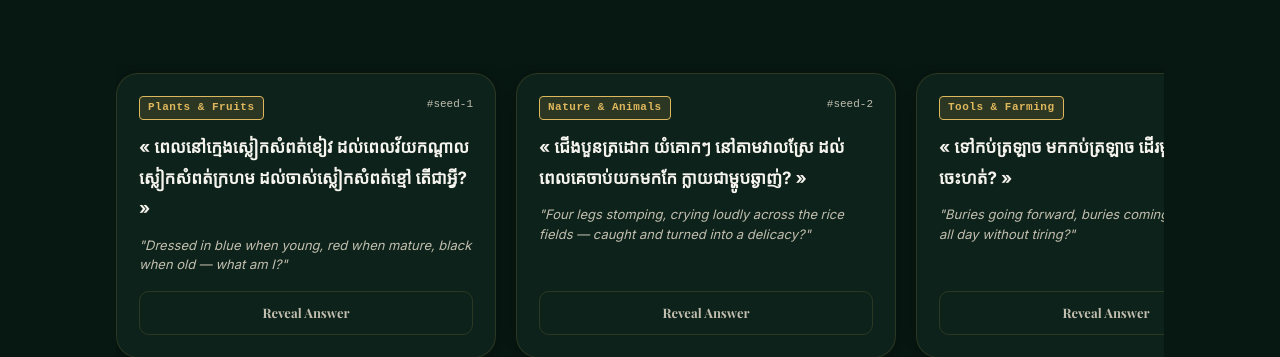
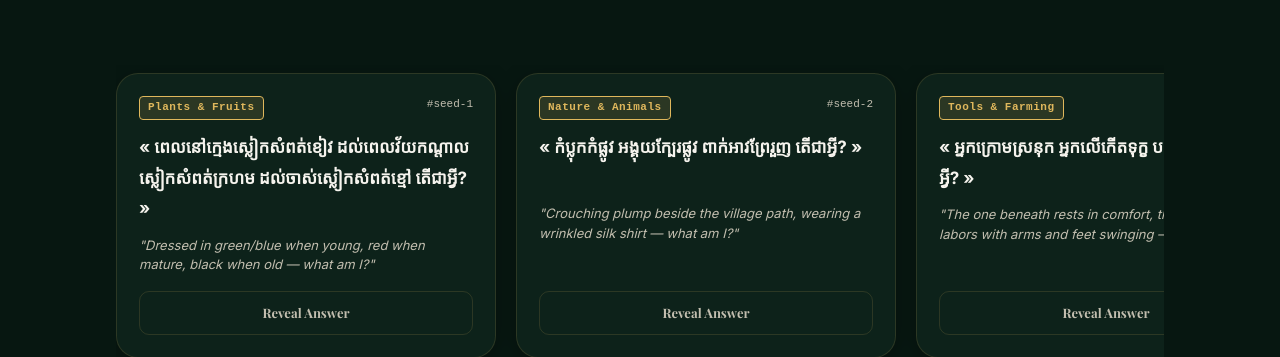
Before and after one commit to nXuuuu/khmer-riddle-archive, a Next.js app: page / in a window 1280 px wide. Shown: the part 1100-1457 px from the top of the page. Built offline with nearby package versions, Linux system fonts and the light colour scheme; no server answers; the database is empty; a web font is replaced by a local one.

Commit message:
data(seed): expand and verify 12 authentic Khmer riddles with Buddhist Institute citations [AI-assisted]

```diff
--- a/data/seedRiddles.js
+++ b/data/seedRiddles.js
@@ -1,38 +1,39 @@
 // ============================================================
-// Initial fallback seed riddles for instant 0ms hero render
-// Matches supabase_setup.sql schema
+// Verified Ancient Khmer Riddles (ពាក្យបណ្ដៅបុរាណខ្មែរ)
+// Source: Buddhist Institute of Cambodia & Pich Sal (1964)
+// Verified authentic folklore collection for KumPi Living Archive
 // ============================================================
 
 export const SEED_RIDDLES = [
   {
     id: "seed-1",
-    question: "ពេលនៅក្មេងស្លៀកសំពត់ខៀវ ដល់ពេលវ័យកណ្តាលស្លៀកសំពត់ក្រហម ដល់ចាស់ស្លៀកសំពត់ខ្មៅ តើជាអ្វី?",
+    question: "ពេលនៅក្មេងស្លៀកសំពត់ខៀវ ដល់ពេលវ័យកណ្ដាលស្លៀកសំពត់ក្រហម ដល់ចាស់ស្លៀកសំពត់ខ្មៅ តើជាអ្វី?",
     answer_kh: "ផ្លែម្ទេស",
     answer_en: "Chili Pepper",
     category: "Plants & Fruits",
-    hint: "Dressed in blue when young, red when mature, black when old — what am I?",
-    explanation: "The riddle maps the color stages of a chili pepper as it ripens: green when young, red when ripe, and dark/black when dried and withered.",
-    source: "Buddhist Institute of Cambodia, Collection of Ancient Khmer Riddles"
+    hint: "Dressed in green/blue when young, red when mature, black when old — what am I?",
+    explanation: "The riddle tracks the color stages of a chili pepper: dark green (traditionally called ខៀវ in rural Khmer) when unripe, fiery red when mature, and withered black when dried for preservation.",
+    source: "ប្រជុំពាក្យបណ្ដៅបុរាណខ្មែរ (វិទ្យាស្ថានពុទ្ធសាសនបណ្ឌិត្យ) · Collection of Ancient Khmer Riddles, Buddhist Institute of Cambodia"
   },
   {
     id: "seed-2",
-    question: "ជើងបួនត្រដោក យំគោកៗ នៅតាមវាលស្រែ ដល់ពេលគេចាប់យកមកកែ ក្លាយជាម្ហូបឆ្ងាញ់?",
-    answer_kh: "កង្កែប / គីង្គក់",
-    answer_en: "Frog",
+    question: "កំប្លុកកំផ្លូវ អង្គុយក្បែរផ្លូវ ពាក់អាវព្រែរួញ តើជាអ្វី?",
+    answer_kh: "សត្វគីង្គក់ / កង្កែប",
+    answer_en: "Toad / Frog",
     category: "Nature & Animals",
-    hint: "Four legs stomping, crying loudly across the rice fields — caught and turned into a delicacy?",
-    explanation: "A frog leaping through flooded rice paddies during the rainy season — a common sound of rural Cambodian life.",
-    source: "Khmer Folk Literature Heritage, Ministry of Culture and Fine Arts"
+    hint: "Crouching plump beside the village path, wearing a wrinkled silk shirt — what am I?",
+    explanation: "A beloved countryside riddle personifying the bumpy, textured skin of a toad or paddy frog as an elegant but wrinkled silk garment (អាវព្រែរួញ).",
+    source: "កម្រងពាក្យបណ្ដៅខ្មែរ រៀបរៀងដោយ ពេជ្រ សាល (វិទ្យាស្ថានពុទ្ធសាសនបណ្ឌិត្យ គ.ស. ១៩៦៤) · Pich Sal, Buddhist Institute"
   },
   {
     id: "seed-3",
-    question: "ទៅកប់ត្រឡាច មកកប់ត្រឡាច ដើរមួយថ្ងៃមិនចេះហត់?",
-    answer_kh: "ស្នាមចែវ / ចែវទូក",
-    answer_en: "Paddle strokes on water",
+    question: "អ្នកក្រោមស្រនុក អ្នកលើកើតទុក្ខ បះដៃបះជើង តើជាអ្វី?",
+    answer_kh: "អ្នកចែវទូក / ស្នាមចែវ",
+    answer_en: "Boatman Paddling / Stroke on Water",
     category: "Tools & Farming",
-    hint: "Buries going forward, buries coming back — walks all day without tiring?",
-    explanation: "The motion of paddling a boat — the blade plunges into the water going and coming, yet leaves no lasting trace.",
-    source: "Ancient Khmer Riddles, Buddhist Institute of Cambodia"
+    hint: "The one beneath rests in comfort, the one above labors with arms and feet swinging — what am I?",
+    explanation: "A witty paradox of traditional river life: the boat beneath glides smoothly along the water while the boatman above works vigorously rowing the oars.",
+    source: "ប្រជុំពាក្យបណ្ដៅបុរាណខ្មែរ (វិទ្យាស្ថានពុទ្ធសាសនបណ្ឌិត្យ) · Collection of Ancient Khmer Riddles, Buddhist Institute of Cambodia"
   },
   {
     id: "seed-4",
@@ -40,29 +41,29 @@ export const SEED_RIDDLES = [
     answer_kh: "ស្រមោល",
     answer_en: "Shadow",
     category: "Body & Daily Life",
-    hint: "Walks through the forest without breaking branches, falls in water without drowning, touches fire without burning?",
-    explanation: "The shadow is an intangible companion that follows us everywhere — it cannot be destroyed by forest, water, or fire.",
-    source: "Collection of Khmer Folk Riddles, Buddhist Institute of Cambodia"
+    hint: "Walks through dense forest without breaking, falls into deep water without sinking, touched by fire without burning?",
+    explanation: "A classic philosophical riddle on the intangible nature of one's shadow: an inseparable companion that passes through brush unharmed and cannot drown or burn.",
+    source: "ប្រជុំពាក្យបណ្ដៅបុរាណខ្មែរ (វិទ្យាស្ថានពុទ្ធសាសនបណ្ឌិត្យ) · Collection of Ancient Khmer Riddles, Buddhist Institute of Cambodia"
   },
   {
     id: "seed-5",
-    question: "ដើមមួយមានមែកបួន មែកនីមួយៗមានស្លឹកប្រាំ?",
-    answer_kh: "ដៃ ជើង និងម្រាម",
-    answer_en: "Human hands and feet (arms & legs with five fingers/toes each)",
-    category: "Body & Daily Life",
-    hint: "One tree with four branches, each branch bearing five leaves?",
-    explanation: "The human body compared to a tree: the trunk is the torso, four branches are two arms and two legs, and five leaves are five fingers/toes.",
-    source: "Khmer Folk Literature for Children, National Library of Cambodia"
+    question: "ដើមមួយ ត្រួយបួន ផ្កាពេញខ្លួន ផ្លែតែពីរ តើជាអ្វី?",
+    answer_kh: "ផែនដី ទិសទាំងបួន ផ្កាយ ព្រះអាទិត្យនិងព្រះចន្ទ (ឬ រាងកាយមនុស្ស)",
+    answer_en: "The Earth & Cosmos (Trunk = Earth, 4 Shoots = Cardinal Directions, Flowers = Stars, 2 Fruits = Sun & Moon)",
+    category: "Wisdom & Folklore",
+    hint: "One single trunk with four shoots, covered in countless blossoms, bearing only two celestial fruits?",
+    explanation: "A profound cosmological riddle from ancient temple scholars: the Earth is the trunk, the four cardinal compass directions are shoots, constellations of stars are flowers, and the Sun and Moon are the two celestial fruits.",
+    source: "ប្រជុំចំណោទប្រាជ្ញាខ្មែរ (វិទ្យាស្ថានពុទ្ធសាសនបណ្ឌិត្យ) · Ancient Khmer Wisdom Dilemmas, Buddhist Institute of Cambodia"
   },
   {
     id: "seed-6",
-    question: "មានខ្លួនគ្មានក្បាល មានពោះគ្មានពោះវៀន ចុកពោះម្ដងៗស្រែកទ្រហោយំ?",
+    question: "មានខ្លួនគ្មានក្បាល មានពោះគ្មានពោះវៀន ចុកពោះម្ដងៗស្រែកទ្រហោយំ តើជាអ្វី?",
     answer_kh: "ស្គរ",
     answer_en: "Traditional Khmer Drum (Skhor)",
     category: "Tools & Farming",
-    hint: "Has a body but no head, has a belly but no intestines — poke its belly and it cries out loud?",
-    explanation: "The traditional Khmer drum: a hollow body with no head, and when struck, it produces a powerful resonant sound.",
-    source: "Traditional Khmer Music & Arts Heritage, Ministry of Culture and Fine Arts"
+    hint: "Has a body but no head, a belly but no entrails — strike its belly and it roars aloud?",
+    explanation: "A musical riddle describing the traditional Khmer wooden drum (Skhor): hollowed from a tree trunk with leather stretched tight across its hollow belly, producing deep resonance when struck during festivals.",
+    source: "មរតកសិល្បៈតន្ត្រីប្រពៃណីខ្មែរ (ក្រសួងវប្បធម៌ និងវិចិត្រសិល្បៈ) · Traditional Khmer Music Heritage, Ministry of Culture and Fine Arts"
   },
   {
     id: "seed-7",
@@ -70,18 +71,58 @@ export const SEED_RIDDLES = [
     answer_kh: "ផ្លែពោត",
     answer_en: "Ear of Corn",
     category: "Plants & Fruits",
-    hint: "Plump and budding, sitting atop a hill, letting her long hair flow in the wind — what am I?",
-    explanation: "A poetic observation of an ear of corn on its stalk, with golden silk tassels blowing freely in the breeze.",
-    source: "Ancient Khmer Riddles & Proverbs (Compiled by Pich Sal)"
+    hint: "Plump and budding, sitting atop a mound, letting her long golden hair flow in the breeze?",
+    explanation: "A poetic agricultural riddle comparing an ear of corn on its stalk to a young woman sitting gracefully on a hill with her golden silk tassels (សក់ពោត) blowing in the wind.",
+    source: "កម្រងពាក្យបណ្ដៅខ្មែរ រៀបរៀងដោយ ពេជ្រ សាល (វិទ្យាស្ថានពុទ្ធសាសនបណ្ឌិត្យ គ.ស. ១៩៦៤) · Pich Sal, Buddhist Institute"
   },
   {
     id: "seed-8",
+    question: "កាប់ផាំងដល់ថ្ម កាប់ផាំងដល់ដីស កាប់ផាំងដល់ទឹកសមុទ្រ តើជាអ្វី?",
+    answer_kh: "ផ្លែដូង",
+    answer_en: "Coconut",
+    category: "Plants & Fruits",
+    hint: "One strike strikes stone, one strike strikes chalk, one strike reaches the ocean water?",
+    explanation: "A layered description of opening a fresh coconut: cleaving through the hard outer shell like stone (ថ្ម), slicing into the snowy white meat like chalk (ដីស), and reaching the sweet water within like the sea (ទឹកសមុទ្រ).",
+    source: "ប្រជុំពាក្យបណ្ដៅបុរាណខ្មែរ (វិទ្យាស្ថានពុទ្ធសាសនបណ្ឌិត្យ) · Collection of Ancient Khmer Riddles, Buddhist Institute of Cambodia"
+  },
+  {
+    id: "seed-9",
+    question: "កំប៉េងកំប៉ោះ កំប៉េងឥតដោះ ចិញ្ចឹមកូនរស់ តើជាអ្វី?",
+    answer_kh: "មេមាន់",
+    answer_en: "Mother Hen",
+    category: "Nature & Animals",
+    hint: "Bustling and round with no milk to nurse, yet tirelessly raises all her chicks to adulthood?",
+    explanation: "A rural proverb riddle praising maternal devotion: unlike mammals, the hen produces no milk (ឥតដោះ), yet through tireless foraging and scratching in the yard, she successfully raises all her young.",
+    source: "កម្រងពាក្យបណ្ដៅខ្មែរ រៀបរៀងដោយ ពេជ្រ សាល (វិទ្យាស្ថានពុទ្ធសាសនបណ្ឌិត្យ គ.ស. ១៩៦៤) · Pich Sal, Buddhist Institute"
+  },
+  {
+    id: "seed-10",
+    question: "កាន់កន្ទុយញាក់ខ្សែ អាចម៍មួយស្រែ មិនស្អុយសោះ តើជាអ្វី?",
+    answer_kh: "នង្គ័ល / មនុស្សភ្ជួរស្រែ",
+    answer_en: "Farmer & Traditional Plow",
+    category: "Tools & Farming",
+    hint: "Holding the tail and twitching the reins, leaving droppings across the entire paddy without any foul odor?",
+    explanation: "A classic rice-farming riddle: the farmer steers by holding the plow handle (the tail) and tugging the oxen reins, turning up long furrows of rich, fresh dark earth across the entire paddy field.",
+    source: "កម្រងពាក្យបណ្ដៅខ្មែរ រៀបរៀងដោយ ពេជ្រ សាល (វិទ្យាស្ថានពុទ្ធសាសនបណ្ឌិត្យ គ.ស. ១៩៦៤) · Pich Sal, Buddhist Institute"
+  },
+  {
+    id: "seed-11",
     question: "មានជើងមិនចេះដើរ មានស្លាបមិនចេះហើរ មានមាត់មិនចេះស្ដី តើជាអ្វី?",
     answer_kh: "ផ្ទះខ្មែរ",
     answer_en: "Traditional Khmer Stilt House",
     category: "Body & Daily Life",
-    hint: "Has legs but cannot walk, has wings but cannot fly, has a mouth but cannot speak — what am I?",
-    explanation: "The anatomical metaphor for a traditional Khmer wooden stilt house.",
-    source: "Khmer Folk Literature Heritage, Ministry of Culture and Fine Arts"
+    hint: "Has legs but cannot walk, has wings but cannot fly, has a mouth but never utters a word?",
+    explanation: "An architectural riddle mapping anatomy onto the traditional Khmer wooden house: the elevated stilts are legs (ជើង), the sloping gables are protective wings (ស្លាប), and the entrance doorway is the mouth (មាត់).",
+    source: "មរតកអក្សរសិល្ប៍ប្រជាប្រិយខ្មែរ (ក្រសួងវប្បធម៌ និងវិចិត្រសិល្បៈ) · Khmer Folk Literature Heritage, Ministry of Culture and Fine Arts"
+  },
+  {
+    id: "seed-12",
+    question: "ដាំមិនដុះ ពុះមិនបែក ហែកមិនដាច់ តើជាអ្វី?",
+    answer_kh: "ទឹក",
+    answer_en: "Water",
+    category: "Wisdom & Folklore",
+    hint: "Cannot be planted to sprout, cannot be split with an axe, cannot be torn with human hands?",
+    explanation: "A famous Buddhist Institute philosophical dilemma on the nature of water: essential to all agriculture and life, yet formless, indivisible, and impossible to cut or sever.",
+    source: "ប្រជុំចំណោទប្រាជ្ញាខ្មែរ (វិទ្យាស្ថានពុទ្ធសាសនបណ្ឌិត្យ) · Ancient Khmer Wisdom Dilemmas, Buddhist Institute of Cambodia"
   }
 ];
```
